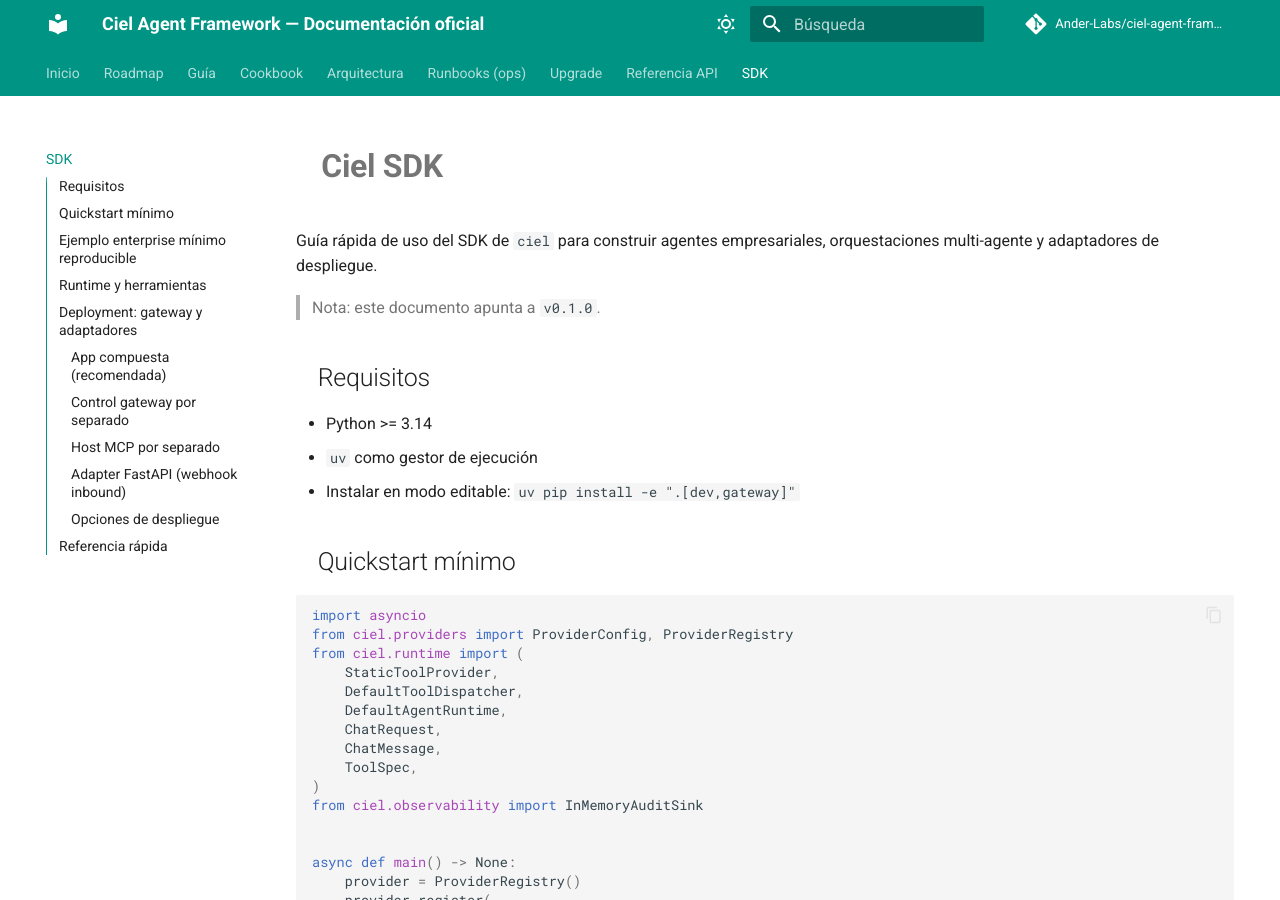
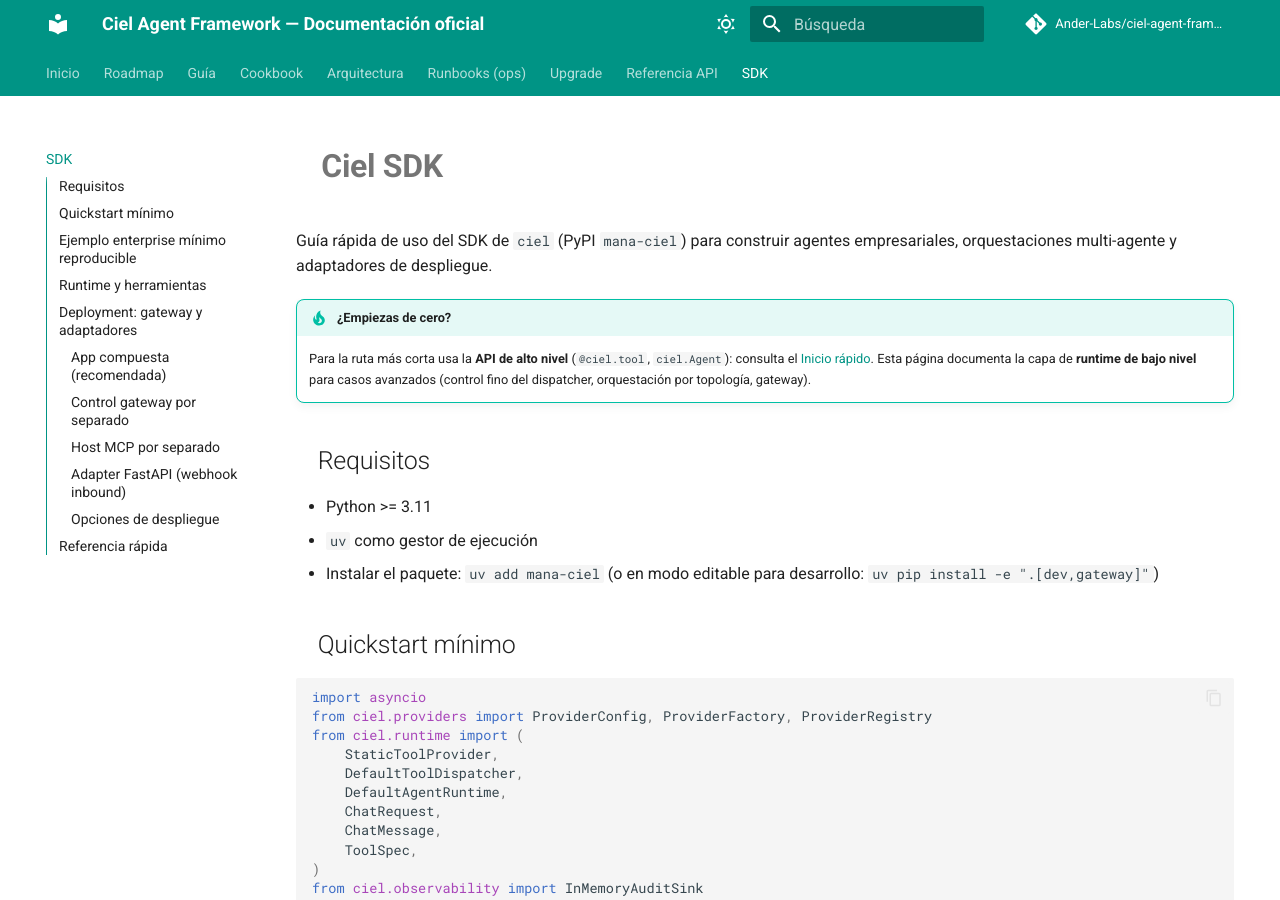
Before and after one commit to Ander-Labs/ciel-agent-framework, an MkDocs documentation site: the page built from docs/sdk/README.md, in a window 1280 px wide and 900 px high. Built offline with MkDocs 1.6.1 and Material for MkDocs 9.7.7, drawn with Linux system fonts in a browser that asks for light colours; comment, search, counter and statistics services are not loaded; some of the changed text lies outside the part shown.

Commit message:
docs(dx): pulir documentación pública y mejorar DX (v0.8.0)
- index.md: landing con secciones Ciel Studio (v0.7) y Escala/HA (v0.8);
  versión actualizada a 0.8.0.
- guide/quickstart.md: instalación con uv add + tip de verificación.
- guide/skills.md: corregir anchor roto (#ciel-skills-gestion-... offline).
- sdk/README.md: ejemplos coherentes con API real (Python>=3.11, imports
  ProviderFactory/ciel.orchestration, AgentStep kind/tool). Build --strict OK.

````diff
--- a/docs/sdk/README.md
+++ b/docs/sdk/README.md
@@ -1,20 +1,26 @@
 # Ciel SDK
 
-Guía rápida de uso del SDK de `ciel` para construir agentes empresariales, orquestaciones multi-agente y adaptadores de despliegue.
+Guía rápida de uso del SDK de `ciel` (PyPI `mana-ciel`) para construir agentes
+empresariales, orquestaciones multi-agente y adaptadores de despliegue.
 
-> Nota: este documento apunta a `v0.1.0`.
+!!! tip "¿Empiezas de cero?"
+    Para la ruta más corta usa la **API de alto nivel** (`@ciel.tool`,
+    `ciel.Agent`): consulta el [Inicio rápido](../guide/quickstart.md). Esta
+    página documenta la capa de **runtime de bajo nivel** para casos avanzados
+    (control fino del dispatcher, orquestación por topología, gateway).
 
 ## Requisitos
 
-- Python >= 3.14
+- Python >= 3.11
 - `uv` como gestor de ejecución
-- Instalar en modo editable: `uv pip install -e ".[dev,gateway]"`
+- Instalar el paquete: `uv add mana-ciel` (o en modo editable para desarrollo:
+  `uv pip install -e ".[dev,gateway]"`)
 
 ## Quickstart mínimo
 
 ```python
 import asyncio
-from ciel.providers import ProviderConfig, ProviderRegistry
+from ciel.providers import ProviderConfig, ProviderFactory, ProviderRegistry
 from ciel.runtime import (
     StaticToolProvider,
     DefaultToolDispatcher,
@@ -151,12 +157,11 @@ async def main() -> None:
     )
 
     spec = AgentSpec(
-        id="enterprise-demo",
         name="Enterprise Demo",
         topology="pipeline",
         steps=[
-            AgentStep(id="step-1", name="Echo step", run="echo"),
-            AgentStep(id="step-2", name="Echo step 2", run="echo", depends_on=["step-1"]),
+            AgentStep(id="step-1", kind="tool", tool="echo"),
+            AgentStep(id="step-2", kind="tool", tool="echo", depends_on=["step-1"]),
         ],
     )
 
````
Also changed, not shown: other parts of docs/sdk/README.md (+1 -1 lines), docs/guide/quickstart.md (+8 -1 lines), docs/guide/skills.md (+1 -1 lines), docs/index.md (+15 -2 lines).
